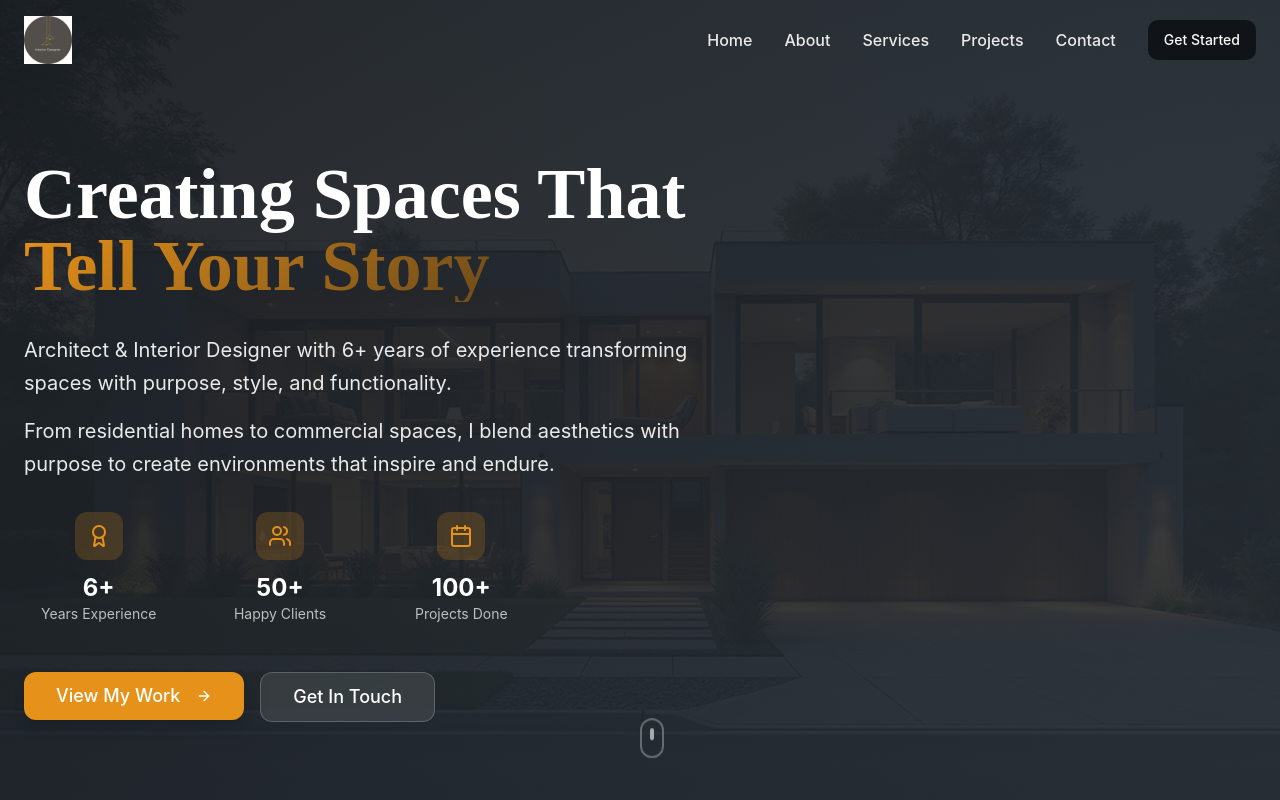
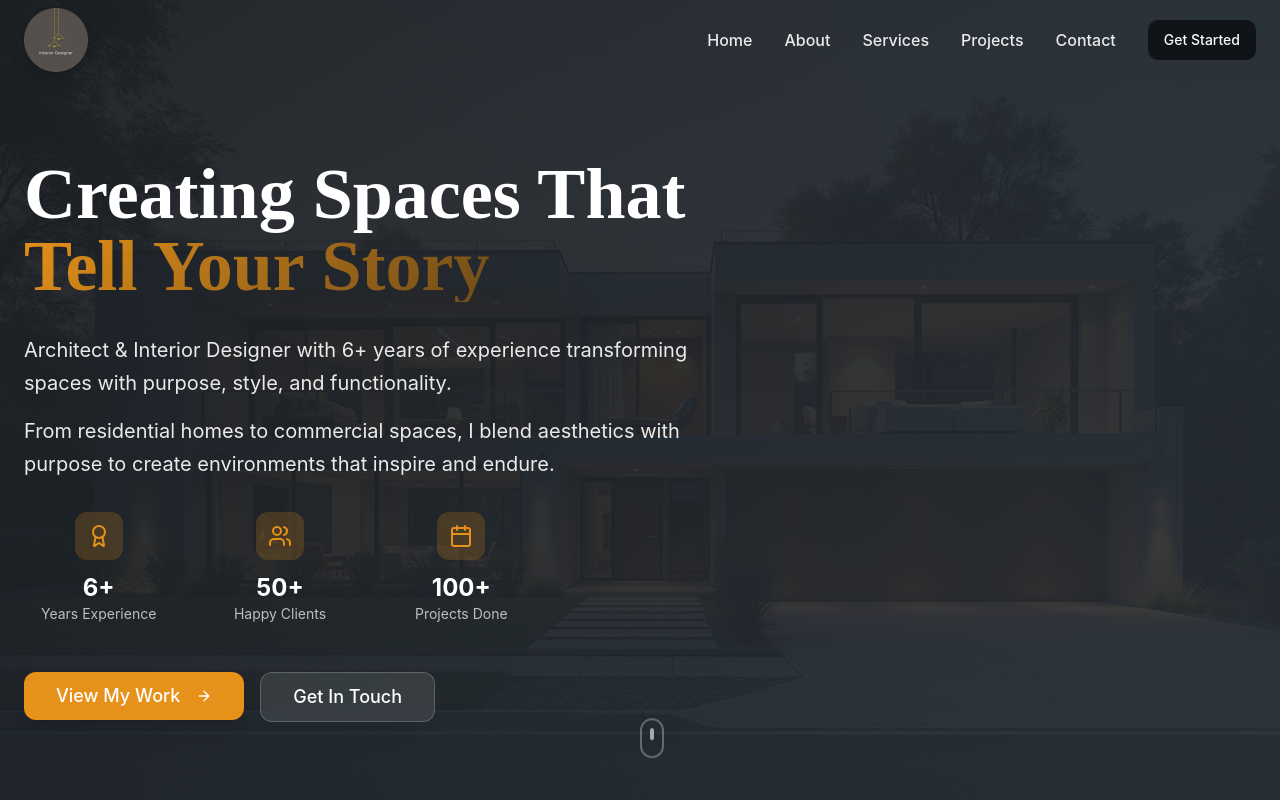
Before and after one commit to NikhilPawar2126/Architecture-Web-site, a React (Vite) app: page / in a window 1280 px wide. Shown: the top 800 px of the page. Built offline with nearby package versions, Linux system fonts and the light colour scheme; the HTML template or start-up script is replaced by a standard one.

Commit message:
Improve logo visibility

```diff
--- a/src/components/Navigation.tsx
+++ b/src/components/Navigation.tsx
@@ -46,9 +46,9 @@ const Navigation = () => {
               onClick={() => scrollToSection('home')}
             >
               <img
-                src="/lovable-uploads/5f680915-3923-484b-8fe1-7dd52b9525d4.png"
+                src="/lovable-uploads/0313ca79-8947-4b07-ac30-ee463e81fea0.png"
                 alt="Interior Designer Logo"
-                className="h-12 w-12 object-contain transition-opacity hover:opacity-90"
+                className="h-16 w-16 object-contain transition-all duration-300 hover:scale-105 drop-shadow-lg"
               />
             </div>
 
```
Also changed, not shown: public/lovable-uploads/0313ca79-8947-4b07-ac30-ee463e81fea0.png (added).
